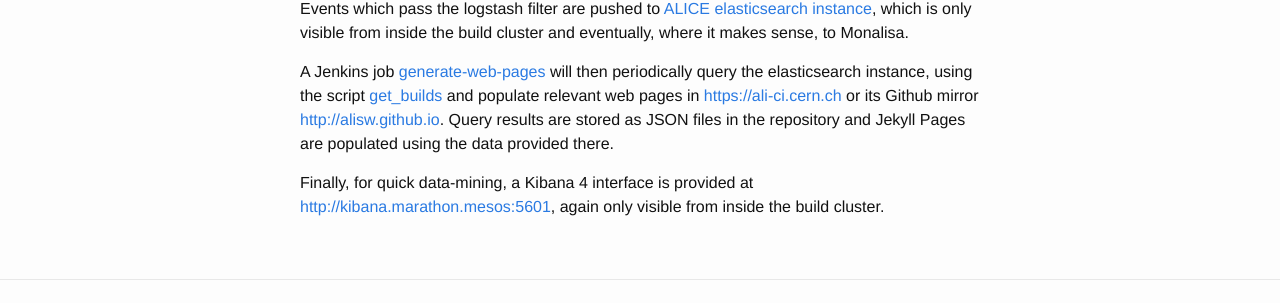
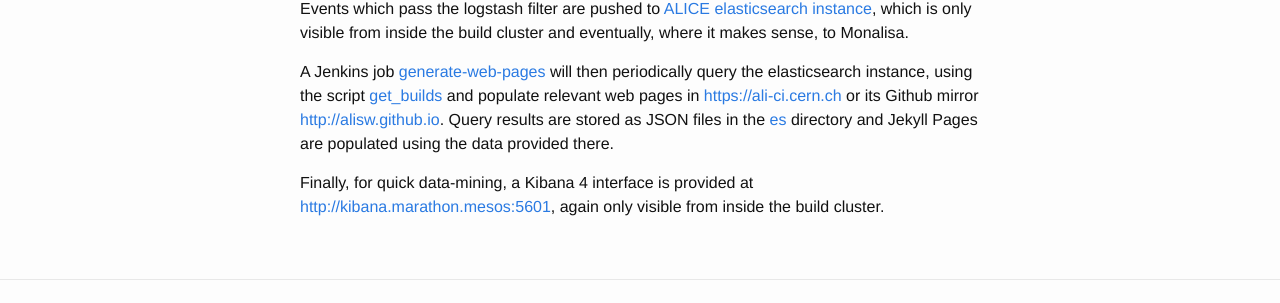
Before and after one commit to alisw/alisw.github.io, a Jekyll site: the page built from infrastructure-logging.markdown, in a window 1280 px wide. Shown: the part 452-755 px from the top of the page. Built offline with Jekyll 4.4.1, drawn with Linux system fonts in a browser that asks for light colours; nearby versions of some CDN libraries.

Commit message:
Add documentation about elasticsearch queries.

```diff
--- a/infrastructure-logging.markdown
+++ b/infrastructure-logging.markdown
@@ -31,7 +31,8 @@ then periodically query the elasticsearch instance, using the script
 [get_builds](https://github.com/alisw/ali-bot/blob/master/script/get_builds.sh)
 and populate relevant web pages in <https://ali-ci.cern.ch> or its Github
 mirror <http://alisw.github.io>. Query results are stored as JSON files in the
-repository and Jekyll Pages are populated using the data provided there.
+[es](https://github.com/alisw/ali-bot/blob/master/es)
+directory and Jekyll Pages are populated using the data provided there.
 
 Finally, for quick data-mining, a Kibana 4 interface is provided at
 <http://kibana.marathon.mesos:5601>, again only visible from inside the build
```
